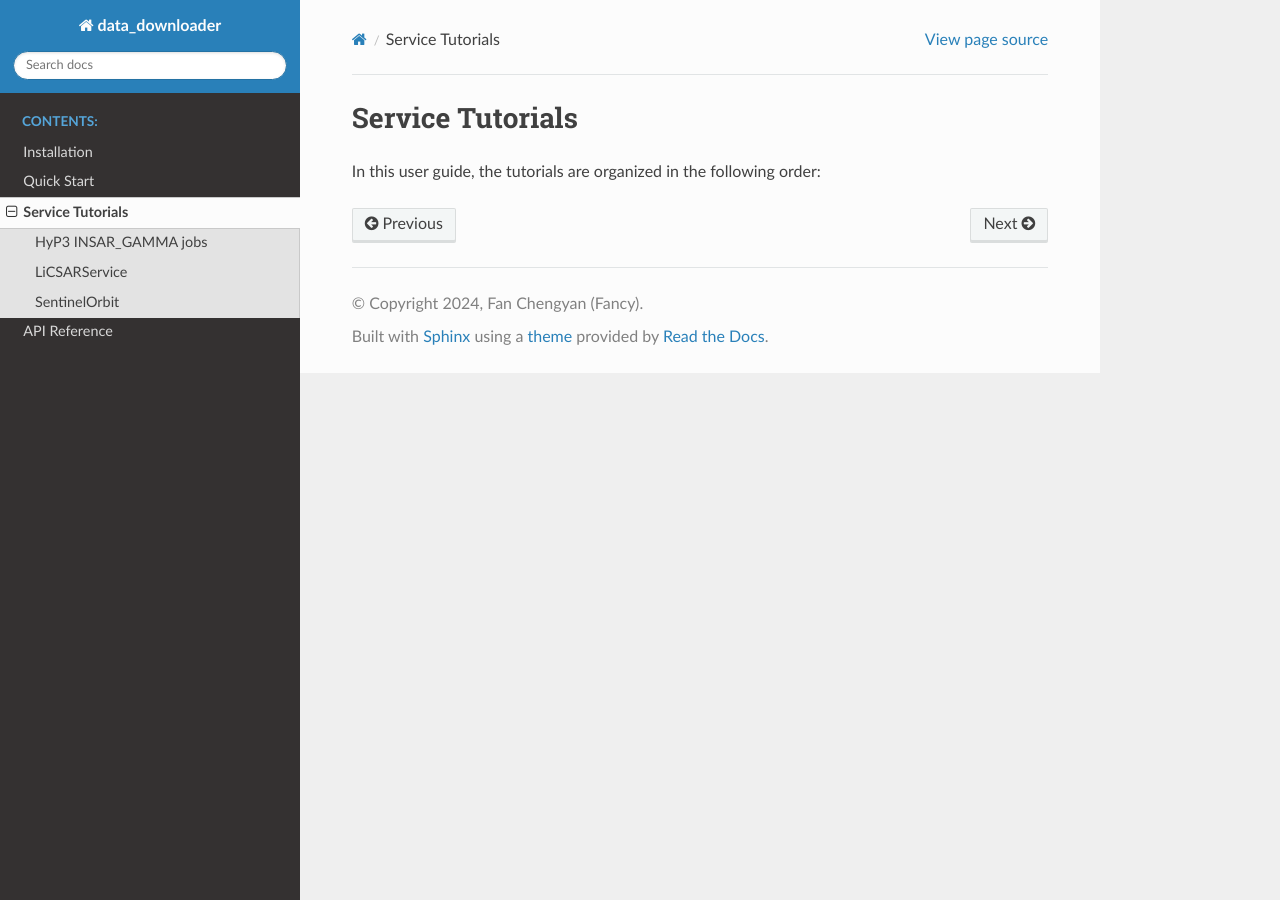
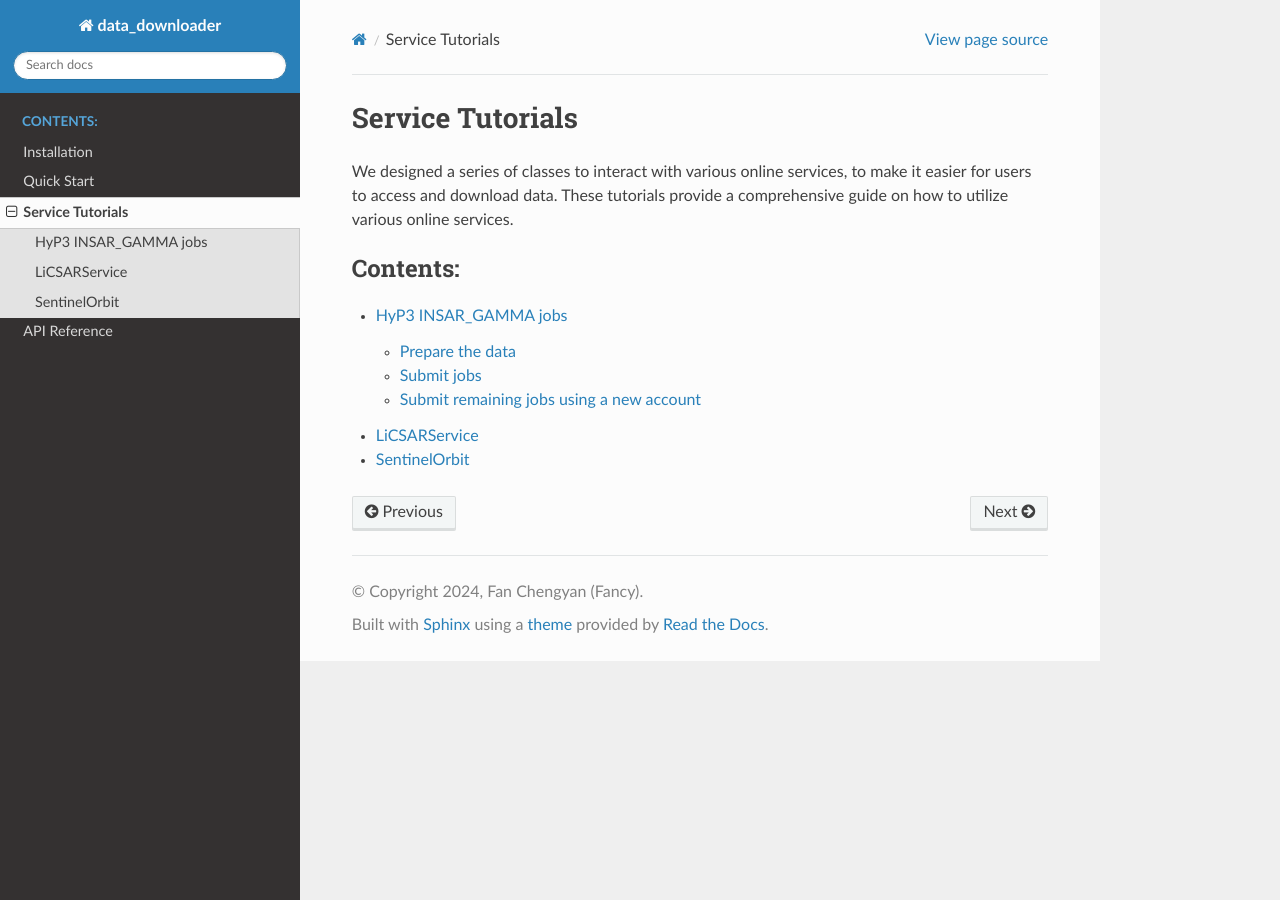
Before and after one commit to Fanchengyan/data-downloader, a Sphinx documentation site: the page built from docs/source/Tutorials/index.rst, in a window 1280 px wide. Built offline with Sphinx 7.4.7 and the Read the Docs theme 2.0.0, drawn with Linux system fonts in a browser that asks for light colours.

Commit message:
update docs

```diff
--- a/docs/source/Tutorials/index.rst
+++ b/docs/source/Tutorials/index.rst
@@ -2,11 +2,12 @@
 Service Tutorials
 #################
 
-In this user guide, the tutorials are organized in the following order:
+We designed a series of classes to interact with various online services, to make it easier for users to access and download data.
+These tutorials provide a comprehensive guide on how to utilize various online services.
 
 .. toctree::
    :maxdepth: 2
-   :hidden:
+   :caption: Contents:
 
    hyp3_InSAR_job
    licsar
```
